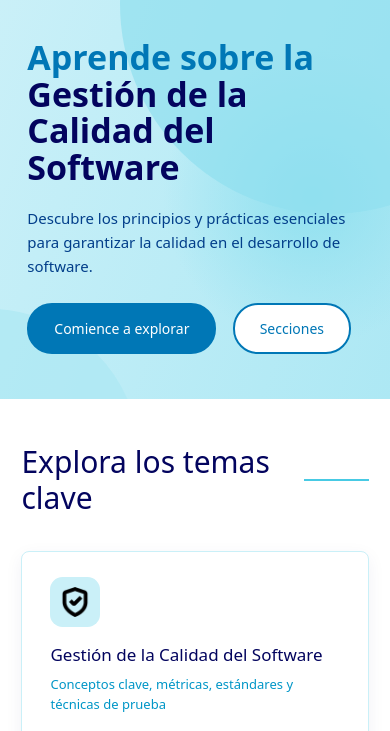
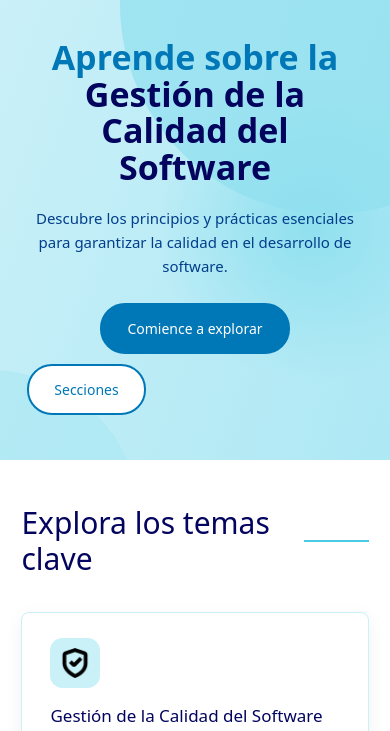
Before and after one commit to MaxSteelMM/Scrum-Mates, a website: page index.html in a window 390 px wide. Shown: the part 74-805 px from the top of the page. Drawn offline with nearby package versions, Linux system fonts and the light colour scheme.

Commit message:
Corrigiendo CSS para que se adapte a celulares

```diff
--- a/Estilos/Style.css
+++ b/Estilos/Style.css
@@ -606,15 +606,30 @@
 
     .hero {
         padding: 45px 7%;
+        text-align: center;
+        display: flex;
+        flex-direction: column;
+        align-items: center;
     }
 
     .hero h1 {
         width: 100%;
         font-size: 34px;
+        margin: 0 auto 20px;
     }
 
     .hero p {
         width: 100%;
+        margin: 0 auto 25px;
+    }
+
+    .hero button {
+        margin: 0 auto;
+    }
+
+    .hero button + button {
+        margin-left: 0;
+        margin-top: 10px;
     }
 
     .cards-Inicio {
```
